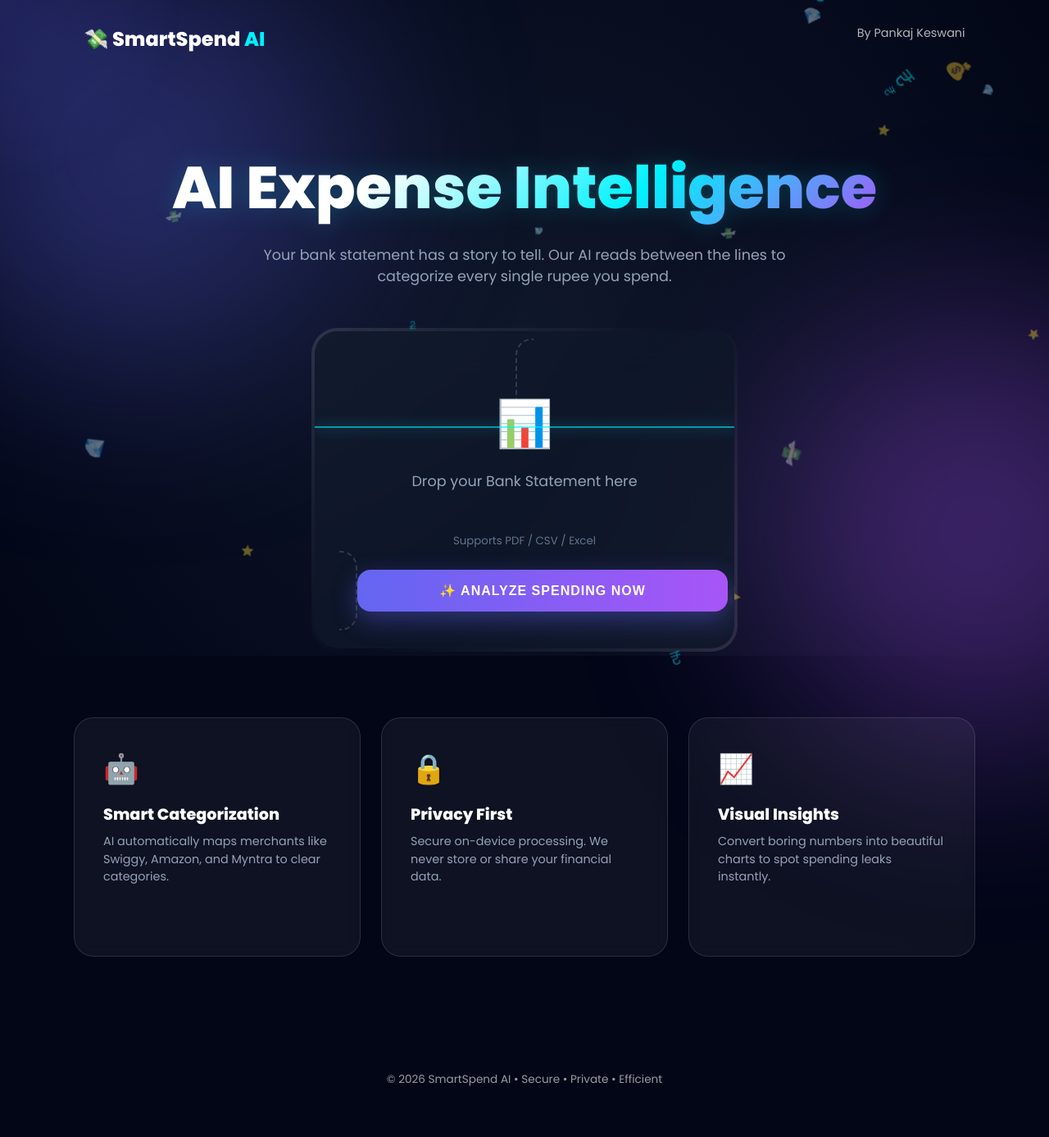
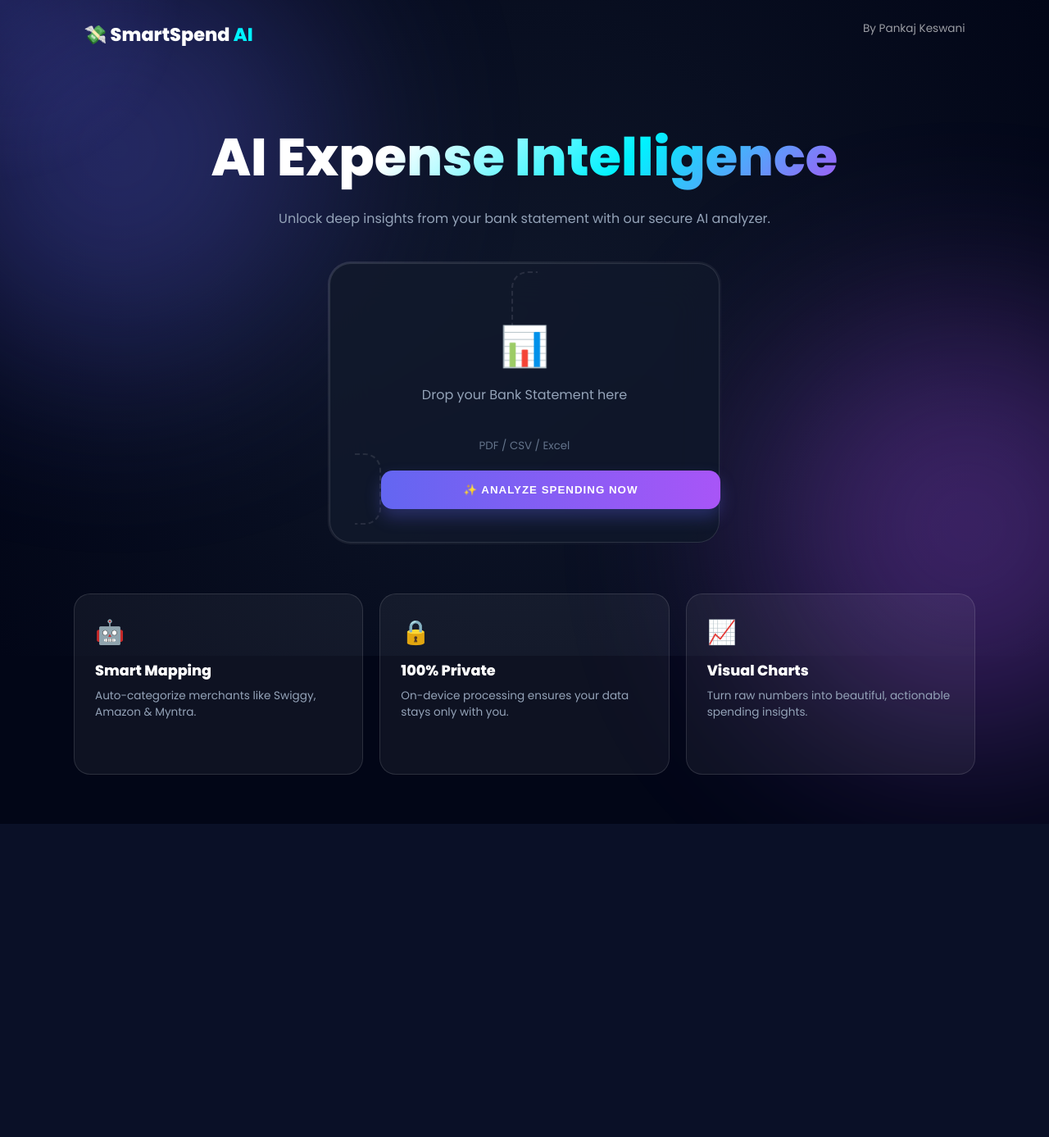
Before and after one commit to Pankaj-keswani/SmartSpendAI, a Flask app: page / in a window 1280 px wide. Shown: the whole page at 82% size. After the commit the page ends 1005 px from the top, so only its background shows below. Run offline with Flask 3, Linux system fonts and the light colour scheme.

Commit message:
Update index.html

```diff
--- a/templates/index.html
+++ b/templates/index.html
@@ -24,7 +24,7 @@
             min-height: 100vh;
         }
 
-        /* 🌌 Dynamic Animated Background */
+        /* 🌌 Dynamic Background */
         .universe {
             position: fixed;
             inset: 0;
@@ -60,23 +60,9 @@
             z-index: -3;
         }
 
-        /* ☄️ Falling Elements */
-        .particle {
-            position: fixed;
-            top: -50px;
-            color: var(--accent);
-            opacity: 0.4;
-            pointer-events: none;
-            animation: fall linear forwards;
-            z-index: -2;
-        }
-        @keyframes fall {
-            to { transform: translateY(110vh) rotate(360deg); }
-        }
-
         /* 🚀 Hero Section */
         .hero {
-            padding: 80px 5%;
+            padding: 60px 5%;
             display: flex;
             flex-direction: column;
             align-items: center;
@@ -84,125 +70,94 @@
         }
 
         .hero h1 {
-            font-size: clamp(2.5rem, 8vw, 4.5rem);
+            font-size: clamp(2rem, 7vw, 4rem);
             font-weight: 800;
             background: linear-gradient(135deg, #fff 30%, var(--accent), var(--secondary));
             -webkit-background-clip: text;
             -webkit-text-fill-color: transparent;
             margin-bottom: 15px;
-            filter: drop-shadow(0 0 15px rgba(0, 242, 255, 0.2));
         }
 
         .hero p {
             color: #94a3b8;
-            max-width: 650px;
-            font-size: 1.1rem;
-            margin-bottom: 50px;
+            max-width: 600px;
+            margin-bottom: 40px;
         }
 
-        /* 💳 The Premium Upload Card */
+        /* 💳 Fixed Upload Card (Removed Scanning Lines) */
         .upload-container {
             width: 100%;
-            max-width: 520px;
-            padding: 4px;
-            background: linear-gradient(135deg, var(--glass-border), transparent, var(--glass-border));
-            border-radius: 32px;
-            position: relative;
-            transition: 0.4s cubic-bezier(0.175, 0.885, 0.32, 1.275);
-        }
-        .upload-container:hover {
-            transform: translateY(-8px) scale(1.02);
-            box-shadow: 0 30px 60px rgba(0, 0, 0, 0.6);
+            max-width: 480px;
+            padding: 2px;
+            background: linear-gradient(135deg, var(--glass-border), transparent);
+            border-radius: 28px;
+            transition: 0.3s ease;
         }
 
         .upload-card {
-            background: rgba(15, 23, 42, 0.85);
-            backdrop-filter: blur(30px);
-            border-radius: 28px;
-            padding: 45px 30px;
-            text-align: center;
-            position: relative;
-            overflow: hidden;
-        }
-
-        /* Scanning Light */
-        .scan-bar {
-            position: absolute;
-            top: 0; left: 0;
-            width: 100%; height: 2px;
-            background: var(--accent);
-            box-shadow: 0 0 15px var(--accent);
-            animation: scanLoop 4s infinite linear;
-            opacity: 0.6;
-        }
-        @keyframes scanLoop {
-            0% { top: 0; }
-            50% { top: 100%; }
-            100% { top: 0; }
+            background: rgba(15, 23, 42, 0.9);
+            backdrop-filter: blur(25px);
+            border-radius: 26px;
+            padding: 40px 30px;
+            border: 1px solid var(--glass-border);
         }
 
         .drop-zone {
-            border: 2px dashed rgba(255, 255, 255, 0.15);
+            border: 2px dashed rgba(255, 255, 255, 0.1);
             border-radius: 20px;
-            padding: 35px 20px;
+            padding: 30px;
             cursor: pointer;
             transition: 0.3s;
         }
         .drop-zone:hover {
             border-color: var(--accent);
-            background: rgba(0, 242, 255, 0.03);
+            background: rgba(0, 242, 255, 0.02);
         }
 
         button {
             width: 100%;
-            margin-top: 25px;
+            margin-top: 20px;
             padding: 16px;
             border: none;
-            border-radius: 16px;
+            border-radius: 14px;
             background: linear-gradient(90deg, var(--primary), var(--secondary));
             color: white;
             font-weight: 700;
-            font-size: 1rem;
-            text-transform: uppercase;
             letter-spacing: 1px;
             cursor: pointer;
-            box-shadow: 0 10px 30px rgba(99, 102, 241, 0.4);
-            transition: 0.3s;
-        }
-        button:hover {
-            box-shadow: 0 0 40px var(--primary);
-            transform: scale(1.02);
+            box-shadow: 0 10px 20px rgba(99, 102, 241, 0.3);
         }
 
-        /* 🛠 Feature Blocks (Wapas laye hue) */
+        /* 🛠 Features Grid (Strictly Horizontal Line) */
         .features-grid {
-            display: grid;
-            grid-template-columns: repeat(auto-fit, minmax(280px, 1fr));
-            gap: 25px;
-            margin-top: 80px;
+            display: flex;
+            justify-content: center;
+            gap: 20px;
+            margin-top: 60px;
             width: 100%;
             max-width: 1100px;
+            flex-wrap: nowrap; /* Forces one line */
         }
 
         .feature-box {
-            padding: 35px;
+            flex: 1;
+            padding: 25px;
             background: var(--glass);
             border: 1px solid var(--glass-border);
-            border-radius: 24px;
-            backdrop-filter: blur(10px);
+            border-radius: 20px;
             text-align: left;
-            transition: 0.3s;
+            min-width: 250px;
         }
-        .feature-box:hover {
-            background: rgba(255, 255, 255, 0.08);
-            transform: translateY(-5px);
-            border-color: var(--accent);
+
+        .feature-box .icon { font-size: 1.8rem; margin-bottom: 12px; }
+        .feature-box h3 { font-size: 1.1rem; margin-bottom: 8px; }
+        .feature-box p { font-size: 0.85rem; color: #94a3b8; }
+
+        @media (max-width: 900px) {
+            .features-grid { flex-wrap: wrap; }
         }
-        .feature-box .icon { font-size: 2.2rem; margin-bottom: 15px; }
-        .feature-box h3 { font-size: 1.2rem; color: #fff; margin-bottom: 8px; }
-        .feature-box p { font-size: 0.9rem; color: #94a3b8; line-height: 1.5; }
 
-        /* ⏳ Loader Overlay */
+        /* ⏳ Loader */
         #loader {
             position: fixed;
             inset: 0;
@@ -214,15 +169,14 @@
             z-index: 9999;
         }
         .spinner {
-            width: 60px; height: 60px;
-            border: 5px solid rgba(255,255,255,0.1);
-            border-top: 5px solid var(--accent);
+            width: 50px; height: 50px;
+            border: 4px solid rgba(255,255,255,0.1);
+            border-top: 4px solid var(--accent);
             border-radius: 50%;
             animation: spin 1s linear infinite;
         }
         @keyframes spin { to { transform: rotate(360deg); } }
 
-        footer { padding: 60px 0; opacity: 0.6; text-align: center; font-size: 0.85rem; }
     </style>
 </head>
 <body>
@@ -232,26 +186,25 @@
     <div class="blob blob-2"></div>
     <div id="cursor-glow"></div>
 
-    <nav style="display: flex; justify-content: space-between; padding: 30px 8%; z-index: 10;">
-        <div style="font-weight: 800; font-size: 1.5rem;">💸 SmartSpend <span style="color:var(--accent)">AI</span></div>
-        <div style="opacity: 0.7; font-size: 0.9rem;">By Pankaj Keswani</div>
+    <nav style="display: flex; justify-content: space-between; padding: 25px 8%;">
+        <div style="font-weight: 800; font-size: 1.4rem;">💸 SmartSpend <span style="color:var(--accent)">AI</span></div>
+        <div style="opacity: 0.6; font-size: 0.85rem;">By Pankaj Keswani</div>
     </nav>
 
     <div class="hero">
         <h1>AI Expense Intelligence</h1>
-        <p>Your bank statement has a story to tell. Our AI reads between the lines to categorize every single rupee you spend.</p>
+        <p>Unlock deep insights from your bank statement with our secure AI analyzer.</p>
 
         <div class="upload-container">
             <div class="upload-card">
-                <div class="scan-bar"></div>
                 <form id="uploadForm" action="/analyze" method="POST" enctype="multipart/form-data">
                     <label for="fileInput" class="drop-zone">
-                        <div style="font-size: 3.5rem; margin-bottom: 15px;">📊</div>
+                        <div style="font-size: 3rem; margin-bottom: 10px;">📊</div>
                         <p id="statusText">Drop your Bank Statement here</p>
-                        <small style="color: #64748b; margin-top: 8px; display: block;">Supports PDF / CSV / Excel</small>
+                        <small style="color: #64748b; margin-top: 5px; display: block;">PDF / CSV / Excel</small>
                         <input type="file" id="fileInput" name="file" hidden required onchange="fileSelected()">
                     </label>
-                    <button type="submit">✨ Analyze Spending Now</button>
+                    <button type="submit">✨ ANALYZE SPENDING NOW</button>
                 </form>
             </div>
         </div>
@@ -259,64 +212,42 @@
         <div class="features-grid">
             <div class="feature-box">
                 <div class="icon">🤖</div>
-                <h3>Smart Categorization</h3>
-                <p>AI automatically maps merchants like Swiggy, Amazon, and Myntra to clear categories.</p>
+                <h3>Smart Mapping</h3>
+                <p>Auto-categorize merchants like Swiggy, Amazon & Myntra.</p>
             </div>
             <div class="feature-box">
                 <div class="icon">🔒</div>
-                <h3>Privacy First</h3>
-                <p>Secure on-device processing. We never store or share your financial data.</p>
+                <h3>100% Private</h3>
+                <p>On-device processing ensures your data stays only with you.</p>
             </div>
             <div class="feature-box">
                 <div class="icon">📈</div>
-                <h3>Visual Insights</h3>
-                <p>Convert boring numbers into beautiful charts to spot spending leaks instantly.</p>
+                <h3>Visual Charts</h3>
+                <p>Turn raw numbers into beautiful, actionable spending insights.</p>
             </div>
         </div>
     </div>
 
     <div id="loader">
         <div class="spinner"></div>
-        <h2 style="margin-top: 25px; letter-spacing: 2px; color: var(--accent);">AI ANALYZING...</h2>
-        <p style="opacity: 0.6; margin-top: 10px;">Please wait while we process your transactions</p>
+        <h3 style="margin-top: 20px; letter-spacing: 2px; color: var(--accent);">AI IS THINKING...</h3>
     </div>
 
-    <footer>
-        © 2026 SmartSpend AI • Secure • Private • Efficient
-    </footer>
-
     <script>
-        // Mouse Glow
         const glow = document.getElementById('cursor-glow');
         document.addEventListener('mousemove', (e) => {
             glow.style.left = e.clientX + 'px';
             glow.style.top = e.clientY + 'px';
         });
 
-        // Falling Rupees & Icons
-        function createParticle() {
-            const p = document.createElement('div');
-            p.className = 'particle';
-            p.innerText = ['₹', '💰', '💸', '💎', '⭐'][Math.floor(Math.random() * 5)];
-            p.style.left = Math.random() * 100 + 'vw';
-            p.style.fontSize = (10 + Math.random() * 20) + 'px';
-            const duration = 6 + Math.random() * 8;
-            p.style.animationDuration = duration + 's';
-            document.body.appendChild(p);
-            setTimeout(() => p.remove(), duration * 1000);
-        }
-        setInterval(createParticle, 450);
-
-        // File Selection Feedback
         function fileSelected() {
             const input = document.getElementById('fileInput');
             const status = document.getElementById('statusText');
             if (input.files.length > 0) {
-                status.innerHTML = "Selected: <strong style='color:#00f2ff'>" + input.files[0].name + "</strong>";
+                status.innerHTML = "File Ready: <span style='color:#00f2ff'>" + input.files[0].name + "</span>";
             }
         }
 
-        // Loader Trigger
         document.getElementById('uploadForm').addEventListener('submit', () => {
             document.getElementById('loader').style.display = 'flex';
         });
```
